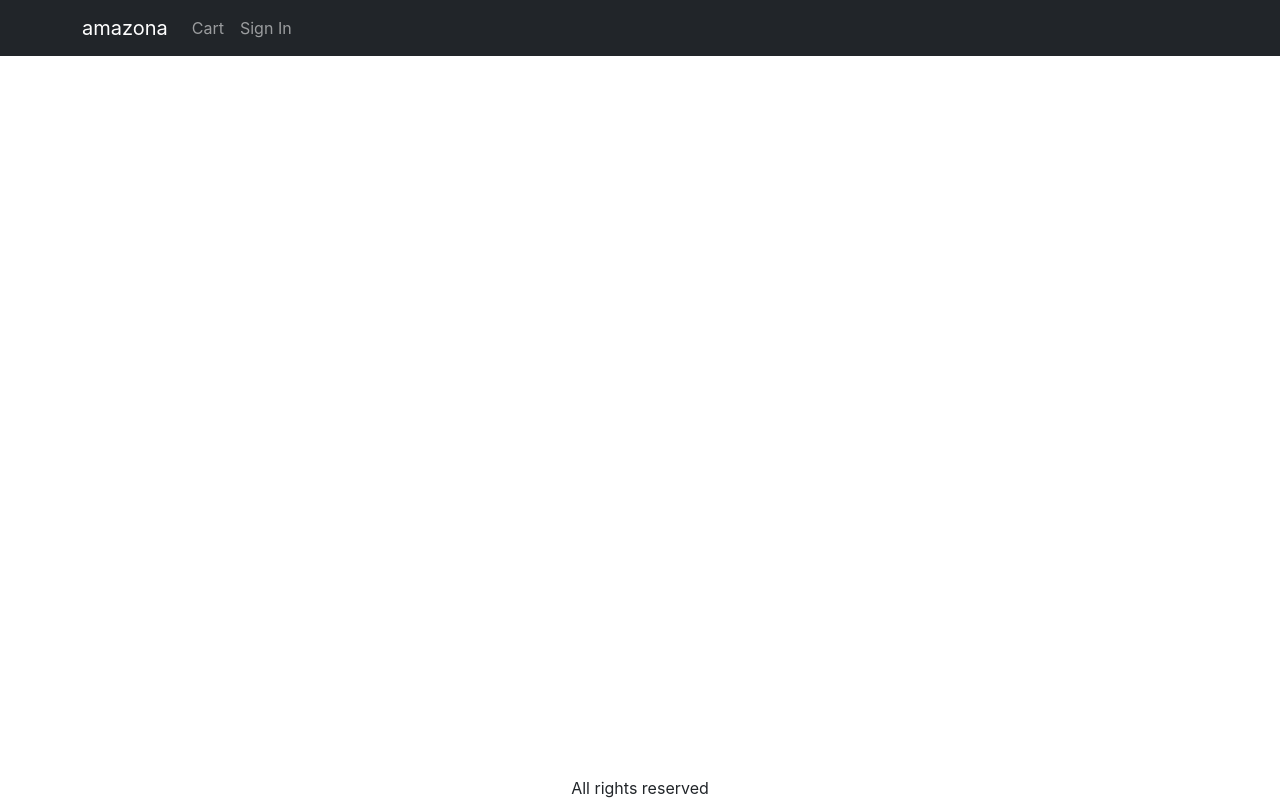
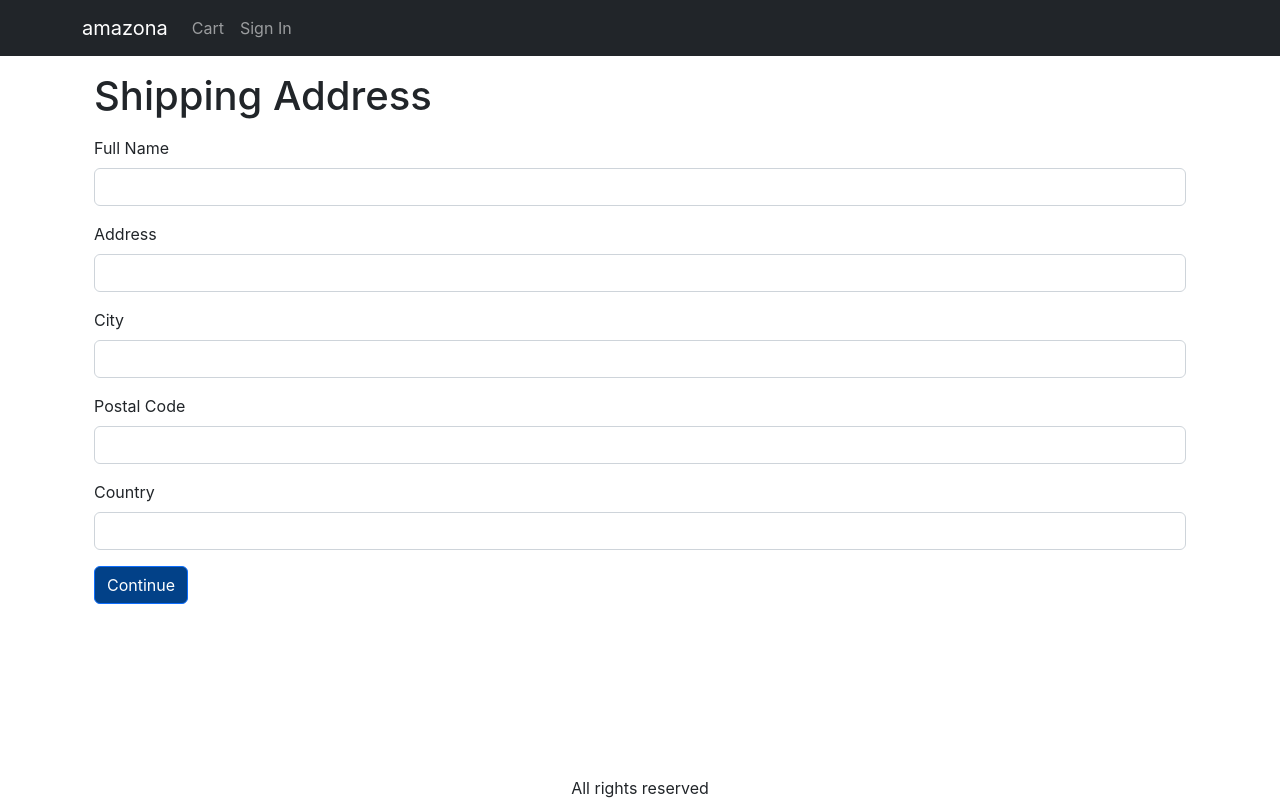
Before and after one commit to MarionTerray/ECommerce-React-Node-Amalike, a React (Create React App) app in the folder frontend_amazona/: page /shipping in a window 1280 px wide. Built offline with nearby package versions, Linux system fonts and the light colour scheme.

Commit message:
add shipping

```diff
--- a/frontend_amazona/src/App.js
+++ b/frontend_amazona/src/App.js
@@ -16,6 +16,7 @@
 import { Store } from './Store';
 import CartScreen from './screens/CartScreen';
 import SigninScreen from './screens/SigninScreen';
+import ShippingAddressScreen from './screens/ShippingAddressScreen';
 
 function App() {
   const {state, dispatch: contextDispatch } = useContext(Store);
@@ -77,7 +78,8 @@
            <Route path='/products/:slug' element={ <ProductScreen /> } />
            <Route path='/cart' element={ <CartScreen /> } />
            <Route path='/signin' element={ <SigninScreen /> } />
-            <Route path='/' element={ <HomeScreen /> } />
+           <Route path='/shipping' element={ <ShippingAddressScreen /> } />
+           <Route path='/' element={ <HomeScreen /> } />
         </Routes>
       </Container>
       </main>
--- a/frontend_amazona/src/Store.js
+++ b/frontend_amazona/src/Store.js
@@ -8,6 +8,9 @@
     : null,
 
     cart : {
+        shippingAddress: localStorage.getItem('shippingAddress')
+        ? JSON.parse(localStorage.getItem('shippingAddress'))
+        : {},
         cartItems: localStorage.getItem('cartItems')
         ? JSON.parse(localStorage.getItem('cartItems'))
         : [],
@@ -41,6 +44,15 @@
         case 'USER_SIGNOUT':
             return { ...state, userInfo: null, };
 
+        case 'SAVE_SHIPPING_ADDRESS':
+            return {
+                ...state,
+                cart: {
+                    ...state.cart,
+                    shippingAddress: action.payload,
+                },
+            };
+
         default:
             return state;
     }
--- /dev/null
+++ b/frontend_amazona/src/screens/ShippingAddressScreen.js
@@ -0,0 +1,109 @@
+import 'bootstrap/dist/css/bootstrap.min.css';
+import React, { useContext, useState } from 'react';
+import { Helmet } from 'react-helmet-async';
+import Form  from 'react-bootstrap/Form';
+import Button from 'react-bootstrap/esm/Button';
+import { useNavigate } from 'react-router-dom';
+import { Store } from '../Store';
+
+export default function ShippingAddressScreen() {
+    const navigate = useNavigate();
+    const { state, dispatch: contextDispatch } = useContext(Store);
+    const { cart: { shippingAddress } } = state;
+
+    const [fullName, setFullName] = useState(shippingAddress.fullName || '');
+    const [address, setAddress] = useState(shippingAddress.address || '');
+    const [city, setCity] = useState(shippingAddress.city || '');
+    const [postalCode, setPostalCode] = useState(shippingAddress.postalCode || '');
+    const [country, setCountry] = useState(shippingAddress.country || '');
+
+
+    const submitHandler = (e) => {
+        e.preventDefault();
+        contextDispatch({
+            type: 'SAVE_SHIPPING_ADDRESS',
+            payload: {
+                fullName,
+                address,
+                city,
+                postalCode,
+                country,
+            },
+        });
+        localStorage.setItem(
+            'shippingAddress',
+            JSON.stringify({
+                fullName,
+                address,
+                city,
+                postalCode,
+                country,
+            })
+        );
+        navigate('/payment');
+    };
+
+  return (
+    <div>
+        <Helmet>
+            <title>Shipping Address</title>
+        </Helmet>
+        <div className='container small-container'>
+            <h1 className='my-3'>Shipping Address</h1>
+        <Form onSubmit={submitHandler}>
+            <Form.Group className="mb-3" controlId="fullName">
+                <Form.Label>Full Name</Form.Label>
+                <Form.Control
+                    value={fullName}
+                    onChange={(e) => setFullName(e.target.value)}
+                    required
+                    />
+            </Form.Group>
+
+            <Form.Group className="mb-3" controlId="address">
+                <Form.Label>Address</Form.Label>
+                <Form.Control
+                    value={address}
+                    onChange={(e) => setAddress(e.target.value)}
+                    required
+                    />
+            </Form.Group>
+
+            <Form.Group className="mb-3" controlId="city">
+                <Form.Label>City</Form.Label>
+                <Form.Control
+                    value={city}
+                    onChange={(e) => setCity(e.target.value)}
+                    required
+                    />
+            </Form.Group>
+
+            <Form.Group className="mb-3" controlId="postalCode">
+                <Form.Label>Postal Code</Form.Label>
+                <Form.Control
+                    value={postalCode}
+                    onChange={(e) => setPostalCode(e.target.value)}
+                    required
+                    />
+            </Form.Group>
+
+            <Form.Group className="mb-3" controlId="country">
+                <Form.Label>Country</Form.Label>
+                <Form.Control
+                    value={country}
+                    onChange={(e) => setCountry(e.target.value)}
+                    required
+                    />
+            </Form.Group>
+
+            <Form.Group className='mb-3'>
+                <Button variant='primary' type='submit'>
+                    Continue
+                </Button>
+            </Form.Group>
+        </Form>
+        </div>
+
+    </div>
+  )
+}
```
